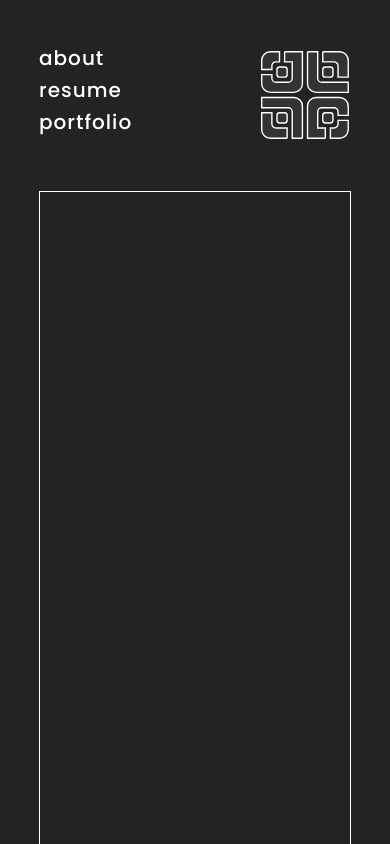
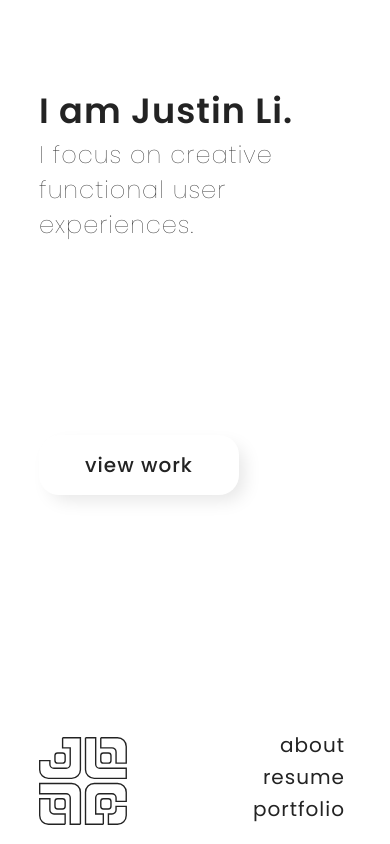
Before and after one commit to PolyWorm/Personal-Website-1.0, a React (Create React App) app: page / in a window 390 px wide. Built offline with nearby package versions, Linux system fonts and the light colour scheme.

Commit message:
mobile and white style

```diff
--- a/src/App.css
+++ b/src/App.css
@@ -1,16 +1,18 @@
 .body {
     height: 100vh;
     width: 100vw;
-    background-color: #232323;
     overflow: auto;
+    background-color: #ffffff;
 }
 .buffer-bar {
-    height: 4vh;
+    background-color: #ffffff;
+    height: 3vh;
 }
-@media only screen and (max-width: 600px) {
+@media only screen and (max-width: 700px) {
     .buffer-bar {
-        height: 4vh;
+        display: none;
     }
+
   }
 @font-face {
     font-family: 'Poppins';
--- a/src/App.js
+++ b/src/App.js
@@ -24,6 +24,7 @@ export default class App extends React.Component {
                 portfolio={() => this.pageSwap(2)}/>
         <div className="buffer-bar"></div>
         <Content page={this.state.page}/>
+
       </div>
     );
   }
--- a/src/Content.css
+++ b/src/Content.css
@@ -1,12 +1,46 @@
 .window{
-    margin: 0 10vw 10vw;
-    height: 100vh;
-    border-style: solid;
-    border-color: white;
-    border-width: 1px;
+    margin: 0 10vw 0;
+    height: 60vh;
+    background-color: black;
+
+}
+.window h1{
+    letter-spacing: 1px;
+    font-family: Poppins;
+    font-size: 9vw;
+    font-weight: 600;
+    color: #232323;
+    margin-bottom: 0;
+    margin-top: 0;
+}
+.window p{
+    margin-top: 0;
+    letter-spacing: 1px;
+    font-family: Poppins;
+    font-size: 24px;
+    font-weight: 100;
+    color: #232323;
+}
+.window button {
+    border-radius: 20px;
+    margin-top: 20vh;
+    height: 60px;
+    width: 200px;
+    background-size: 0 10px;
+    background-color: #ffffff;
+    letter-spacing: 1px;
+    font-family: Poppins;
+    font-size: 20px;
+    font-weight: 500;
+    color: #232323;
+    border: none;
+    box-shadow: 8px 8px 18px -3px rgba(0,0,0,0.1), inset 8px 8px 18px -3px rgba(255,255,255,0.5);
+    transition: color 0.5s;
+    text-decoration: none;
+    outline: none;
 }
 .window-0 {
-    background-color: black;
+    background-color: white;
 }
 .window-1 {
     background-color: yellow;
@@ -14,3 +48,14 @@
 .window-2 {
     background-color: black;
 }
+@media only screen and (max-width: 700px) {
+    .window {
+        margin: 10vh 10vw 0;
+    }
+    .window h1{
+        font-size: px;
+    }
+    .window button {
+        margin-top: 20vh;
+    }
+  }
--- a/src/Content.js
+++ b/src/Content.js
@@ -4,8 +4,26 @@ import anime from 'animejs/lib/anime.es.js';
 
 export default class Content extends React.Component {
     render() {
-        return(
-            <div className="window window-{this.props.page}"></div>
-        );
+        if (this.props.page === 0) {
+            return(
+                <div className="window window-0">
+                    <h1>I am Justin Li.</h1>
+                    <p>I focus on creative functional user experiences.</p>
+                    <button className="b-1">
+                            view work
+                    </button>
+                </div>
+            );
+        }
+        else if (this.props.page === 1) {
+            return(
+                <div className="window window-1"></div>
+            );
+        }
+        else if (this.props.page === 2) {
+            return(
+                <div className="window window-2"></div>
+            );
+        }
     }
 }
--- a/src/Navbar.css
+++ b/src/Navbar.css
@@ -1,43 +1,46 @@
+.bottom {
+    display: none;
+}
 div.nav-bar {
     position: -webkit-sticky;
     position: sticky;
-    top: 0;
     display: grid;
-    grid-template-columns: 75% 25%;
+    grid-template-columns: 25% 75%;
     height: auto;
-    background-color: #232323;
+    background-color: #ffffff;
 }
 div.links {
-    background-color: #232323;
+    background-color: #ffffff;
     height: 100%;
     list-style-type: none;
 }
 ul.links {
     list-style-type: none;
     display: flex;
+    justify-content: flex-end;
     margin-top: 6vh;
-    margin-left: 10vw;
-    background-color: #232323;
+    margin-right: 10vw;
+    background-color: #ffffff;
     padding-inline-start: 0;
 }
 .link {
-    background-color: #232323;
-    margin-right: 10%;
+    background-color: #ffffff;
+    margin-left: 10%;
     text-align: left;
     list-style-position: inside;
-    color: white;
+    color: #232323;
 }
 .link button {
     background-size: 0 10px;
     text-align: left;
     padding-left: 0;
-    background-color: #232323;
+    background-color: #ffffff;
     letter-spacing: 1px;
     font-family: Poppins;
     font-size: 20px;
-    font-weight: 500;
+    font-weight: normal;
+    color: #232323;
     border: none;
-    color: white;
     transition: color 0.5s;
     text-decoration: none;
     outline: none;
@@ -49,46 +52,47 @@ ul.links {
     color: #ffffff;
     transform: translateY(2px);
 }
-.collapse {
-    display: none;
-}
+
 .logo {
-    background-color: #232323;
+    background-color: #ffffff;
     height: 90px;
-    padding-right: 10vw;
+    padding-left: 10vw;
     padding-top: 2vh;
     padding-bottom: 2vh;
 }
 .logo > svg {
-    float: right;
+    float: left;
     padding-right: 0;
     width: auto;
     height: 100%;
-    fill: #333333;
+    fill: #ffffff;
     transition: fill 0.3s;
+    color: #232323;
 }
 .logo > svg:hover {
-    fill: #555555;
+    fill: #232323;
 }
 .logo > svg:active {
-    fill: #d4d4d4;
+    fill: #ffffff;
 }
 .logo-path {
     stroke-dasharray: 400;
     stroke-dashoffset: 0;
 }
-@media only screen and (max-width: 600px) {
+
+@media only screen and (max-width: 700px) {
     .link button {
         flex-wrap: wrap;
-
+        font-size: 20px;
     }
-
-
     ul.links {
         flex-wrap: wrap;
         margin-top: 1vh;
     }
     div.nav-bar {
-        grid-template-columns: 40% 60%;
+        grid-template-columns: 70% 30%;
+        position: fixed;
+        bottom: 0;
+        width: 100%;
     }
   }
--- a/src/Navbar.js
+++ b/src/Navbar.js
@@ -22,9 +22,9 @@ export default class Navbar extends React.Component {
     animateLogoReverse() {
         anime({
             targets: '.logo-path',
-            strokeDashoffset: [0, 350],
+            strokeDashoffset: [0, 400],
             direction: 'alternate',
-            easing: 'easeInOutQuint',
+            easing: 'easeOutQuart',
             duration: 500,
             delay: function(el, i) { return i * 50 },
           });
@@ -32,7 +32,7 @@ export default class Navbar extends React.Component {
     animateLogoLoad() {
         anime({
             targets: '.logo-path',
-            strokeDashoffset: [0, 350],
+            strokeDashoffset: [0, 400],
             direction: 'alternate',
             easing: 'easeInOutQuint',
             duration: 500,
@@ -42,6 +42,22 @@ export default class Navbar extends React.Component {
     render() {
         return (
             <div className="nav-bar">
+                <div className="logo" onClick={this.animateLogoReverse}>
+                    <svg id="logoAnimation" xmlns="http://www.w3.org/2000/svg" viewBox="-1 -1 130 130">
+                        <path className="logo-path" d="M58.82,125V78.78a12.6,12.6,0,0,0-12.6-12.6H0V80.88H38.24a5.88,5.88,0,0,1,5.88,5.88V125Z" stroke="#232323" strokeWidth="2"/>
+                        <path className="logo-path" d="M36.76,125V110.29H20.59a5.88,5.88,0,0,1-5.88-5.88V88.24H0V112.4A12.6,12.6,0,0,0,12.6,125Z" stroke="#232323" strokeWidth="2"/>
+                        <rect className="logo-path" x="22.06" y="88.24" width="14.71" height="14.71" rx="3.83" ry="3.83" stroke="#232323" strokeWidth="2"/>
+                        <path className="logo-path" d="M112.4,125H99.26V110.29h5.15a5.88,5.88,0,0,0,5.88-5.88V99.26H125V112.4A12.6,12.6,0,0,1,112.4,125Z"  stroke="#232323" strokeWidth="2"/>
+                        <path className="logo-path" d="M91.91,125V110.29h-11V86.76a5.88,5.88,0,0,1,5.88-5.88h17.65a5.88,5.88,0,0,1,5.88,5.88v5.15H125V78.78a12.6,12.6,0,0,0-12.6-12.6H78.78a12.6,12.6,0,0,0-12.6,12.6V125Z"  stroke="#232323" strokeWidth="2"/>
+                        <rect className="logo-path" x="88.24" y="88.24" width="14.71" height="14.71" rx="3.83" ry="3.83" stroke="#232323" strokeWidth="2"/>
+                        <path className="logo-path" d="M66.18,0V46.22a12.6,12.6,0,0,0,12.6,12.6H125V44.12H86.76a5.88,5.88,0,0,1-5.88-5.88V0Z"  stroke="#232323" strokeWidth="2"/>
+                        <path className="logo-path" d="M88.24,0V14.71h16.18a5.88,5.88,0,0,1,5.88,5.88V36.76H125V12.6A12.6,12.6,0,0,0,112.4,0Z" stroke="#232323" strokeWidth="2"/>
+                        <rect className="logo-path" x="88.24" y="22.06" width="14.71" height="14.71" rx="3.83" ry="3.83"  stroke="#232323" strokeWidth="2"/>
+
+                        <path className="logo-path" d="M33.09,0V14.71h11V38.24a5.88,5.88,0,0,1-5.88,5.88H20.59a5.88,5.88,0,0,1-5.88-5.88V33.09H0V46.22a12.6,12.6,0,0,0,12.6,12.6H46.22a12.6,12.6,0,0,0,12.6-12.6V0Z"  stroke="#232323" strokeWidth="2"/>
+                        <rect className="logo-path" x="22.06" y="22.06" width="14.71" height="14.71" rx="3.83" ry="3.83"  stroke="#232323" strokeWidth="2"/>
+                    </svg>
+                </div>
                 <div className = "links">
                     <ul className = "links">
                         <li className="link">
@@ -50,33 +66,17 @@ export default class Navbar extends React.Component {
                             </button>
                         </li>
                         <li className="link">
-                            <button onClick={() => {this.animateLogoReverse(); this.props.resume();}}>
+                            <button onClick={() => {this.animateLogoLoad(); this.props.resume();}}>
                                 resume
                             </button>
                         </li>
                         <li className="link">
-                            <button onClick={() => {this.animateLogoReverse(); this.props.portfolio();}}>
+                            <button onClick={() => {this.animateLogoLoad(); this.props.portfolio();}}>
                                 portfolio
                             </button>
                         </li>
                     </ul>
                 </div>
-                <div className="logo" onClick={this.animateLogoReverse}>
-                    <svg id="logoAnimation" xmlns="http://www.w3.org/2000/svg" viewBox="-1 -1 130 130">
-                        <path className="logo-path" d="M58.82,125V78.78a12.6,12.6,0,0,0-12.6-12.6H0V80.88H38.24a5.88,5.88,0,0,1,5.88,5.88V125Z" stroke="white" strokeWidth="2"/>
-                        <path className="logo-path" d="M36.76,125V110.29H20.59a5.88,5.88,0,0,1-5.88-5.88V88.24H0V112.4A12.6,12.6,0,0,0,12.6,125Z" stroke="white" strokeWidth="2"/>
-                        <rect className="logo-path" x="22.06" y="88.24" width="14.71" height="14.71" rx="3.83" ry="3.83" stroke="white" strokeWidth="2"/>
-                        <path className="logo-path" d="M112.4,125H99.26V110.29h5.15a5.88,5.88,0,0,0,5.88-5.88V99.26H125V112.4A12.6,12.6,0,0,1,112.4,125Z"  stroke="white" strokeWidth="2"/>
-                        <path className="logo-path" d="M91.91,125V110.29h-11V86.76a5.88,5.88,0,0,1,5.88-5.88h17.65a5.88,5.88,0,0,1,5.88,5.88v5.15H125V78.78a12.6,12.6,0,0,0-12.6-12.6H78.78a12.6,12.6,0,0,0-12.6,12.6V125Z"  stroke="white" strokeWidth="2"/>
-                        <rect className="logo-path" x="88.24" y="88.24" width="14.71" height="14.71" rx="3.83" ry="3.83" stroke="white" strokeWidth="2"/>
-                        <path className="logo-path" d="M66.18,0V46.22a12.6,12.6,0,0,0,12.6,12.6H125V44.12H86.76a5.88,5.88,0,0,1-5.88-5.88V0Z"  stroke="white" strokeWidth="2"/>
-                        <path className="logo-path" d="M88.24,0V14.71h16.18a5.88,5.88,0,0,1,5.88,5.88V36.76H125V12.6A12.6,12.6,0,0,0,112.4,0Z" stroke="white" strokeWidth="2"/>
-                        <rect className="logo-path" x="88.24" y="22.06" width="14.71" height="14.71" rx="3.83" ry="3.83"  stroke="white" strokeWidth="2"/>
-                        <path className="logo-path" d="M12.6,0H25.74V14.71H20.59a5.88,5.88,0,0,0-5.88,5.88v5.15H0V12.6A12.6,12.6,0,0,1,12.6,0Z"  stroke="white" strokeWidth="2"/>
-                        <path className="logo-path" d="M33.09,0V14.71h11V38.24a5.88,5.88,0,0,1-5.88,5.88H20.59a5.88,5.88,0,0,1-5.88-5.88V33.09H0V46.22a12.6,12.6,0,0,0,12.6,12.6H46.22a12.6,12.6,0,0,0,12.6-12.6V0Z"  stroke="white" strokeWidth="2"/>
-                        <rect className="logo-path" x="22.06" y="22.06" width="14.71" height="14.71" rx="3.83" ry="3.83"  stroke="white" strokeWidth="2"/>
-                    </svg>
-                </div>
             </div>
         );
     }
```
